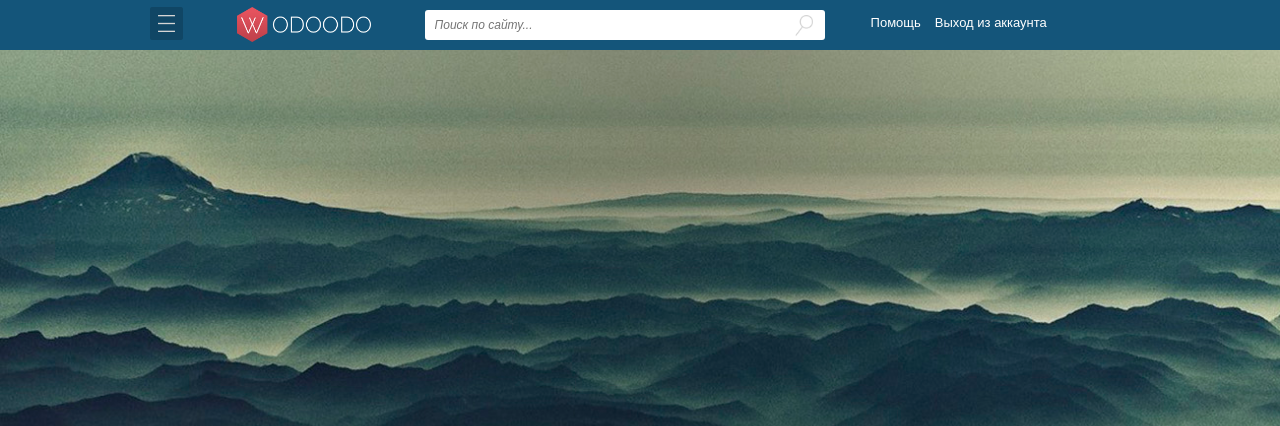
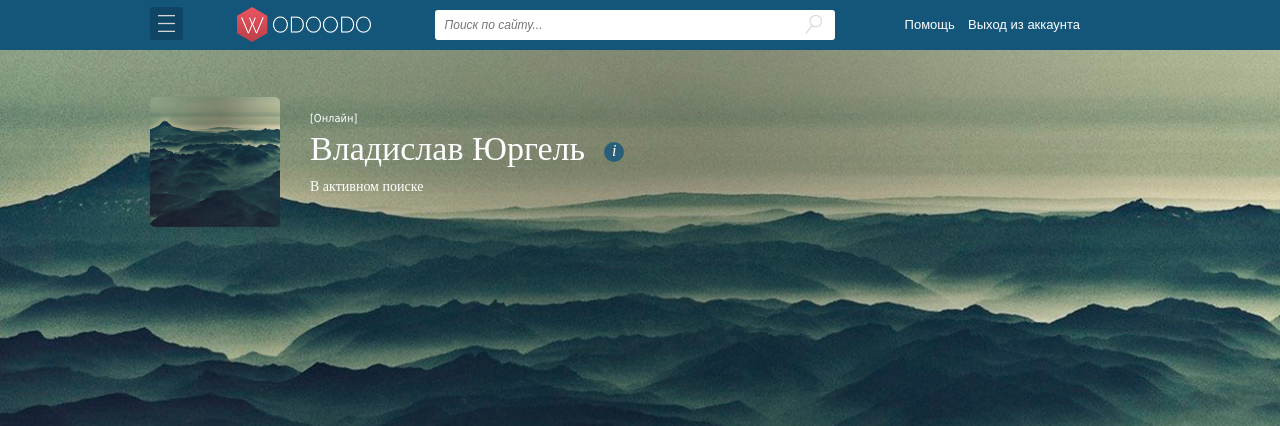
Before and after one commit to Wodoodo/WodoodoProject, a PHP site: page /main/index.php in a window 1280 px wide. Shown: the top 426 px of the page. Run offline with PHP 8.4, Linux system fonts and the light colour scheme.

Commit message:
Added user basic info

```diff
--- a/main/index.php
+++ b/main/index.php
@@ -2,12 +2,19 @@
 <head>
 	<link rel="stylesheet" href="/main/stylesheet/header.css">
 	<link rel="stylesheet" href="/main/stylesheet/main.css">
+	<link rel="stylesheet" href="/main/stylesheet/userdata.css">
 	<link rel="shortcut icon" href="/images/favicon.ico" type="image/x-icon">
+	<script type="text/javascript" src="/scripts/jquery.js"></script>
+	<script type="text/javascript" src="/scripts/miniMenu.js"></script>
+	<meta name="viewport" content="width=device-width, initial-scale=1">
 	<title>Wodoodo - Social network</title>
 </head>
 <body>
 	<?php
 		include $_SERVER['DOCUMENT_ROOT'].'/main/templates/header/header.tpl';
 	?>
+	<?php
+		include $_SERVER['DOCUMENT_ROOT'].'/main/templates/center/userdata.tpl';
+	?>
 </body>
 </html>
--- a/main/stylesheet/header.css
+++ b/main/stylesheet/header.css
@@ -1,4 +1,5 @@
 .header{
+	box-sizing: border-box;
 	width: 100%;
 	height: 50px;
 	background-color: #14557a;
@@ -45,8 +46,8 @@
 	background-size: contain;
 	background-repeat: no-repeat;
 	border: none;
-	width: 18px;
-	height: 28px;
+	width: 17px;
+	height: 27px;
 	display: inline-block;
 	margin-left: -45px;
 	margin-top: 8px;
@@ -57,7 +58,14 @@
 }
 
 .mini_menu{
-	margin-right: 0;
+	margin-right: 0 !important;
+	font-size: 13px !important;
+	margin-top: 9px !important;
+	margin-left: 25px;
+}
+
+.logo{
+	margin-right: 60px !important;
 }
 
 .header .header_wrapper .header_block .search:focus{
--- /dev/null
+++ b/main/stylesheet/userdata.css
@@ -0,0 +1,77 @@
+.userdata{
+	width: 980px;
+	height: 203px;
+	margin: 0 auto;
+	padding-top: 47px;
+}
+
+.user_photo{
+	width: 130px;
+	height: 130px;
+	border-radius: 5px;
+	margin-right: 26px;
+	display: inline-block;
+}
+
+.user_photo img{
+	width: 100%;
+	height: 100%;
+	border-radius: 5px;
+}
+
+.user_basic_info{
+	display: inline-block;
+	width: auto;
+	height: auto;
+	vertical-align: top;
+	margin-right: 15px;
+}
+
+.user_basic_info ul{
+	list-style: none;
+	padding: 0;
+	margin: 0;
+	margin-top: 15px;
+}
+
+.user_status{
+	color: #fff;
+	font-size: 11px;
+	font-family: Tahoma;
+	cursor: default;
+}
+
+.user_name{
+	color: #fff;
+	font-size: 34px;
+	margin-top: 5px;
+	font-family: RalewayReg;
+	cursor: default;
+}
+
+.user_think{
+	color: #fff;
+	font-size: 14px;
+	margin-top: 11px;
+	font-family: RalewayReg;
+	cursor: default;
+}
+
+.user_info_btn{
+	width: 20px;
+	height: 20px;
+	background-color: rgba(20, 85, 122, 0.8);
+	border-radius: 10px;
+	display: inline-block;
+	vertical-align: top;
+	margin-top: 45px;
+	cursor: pointer;
+}
+
+.user_info_btn p{
+	color: #fff;
+	font-size: 16px;
+	font-style: italic;
+	margin: 0;
+	margin-left: 8px;
+}
--- /dev/null
+++ b/main/templates/center/userdata.tpl
@@ -0,0 +1,21 @@
+<div class="userdata">
+	<div class="user_photo">
+		<img src="./images/main/mountains.jpg" alt="Photo">
+	</div>
+	<div class="user_basic_info">
+		<ul>
+			<li class="user_status">
+				[Онлайн]
+			</li>
+			<li class="user_name">
+				Владислав Юргель
+			</li>
+			<li class="user_think">
+				В активном поиске
+			</li>
+		</ul>
+	</div>
+	<div class="user_info_btn">
+		<p>i</p>
+	</div>
+</div>
--- a/main/templates/header/header.tpl
+++ b/main/templates/header/header.tpl
@@ -3,7 +3,7 @@
 		<?php
 			include $_SERVER['DOCUMENT_ROOT'].'/main/templates/header/menu.tpl';
 		?>
-		<div class="header_block">
+		<div class="header_block logo">
 			<img id="logo" src="./images/main/logo.png" alt="logo">
 		</div>
 		<div class="header_block">
```
Also changed, not shown: other parts of main/stylesheet/header.css (+37 -0 lines).
